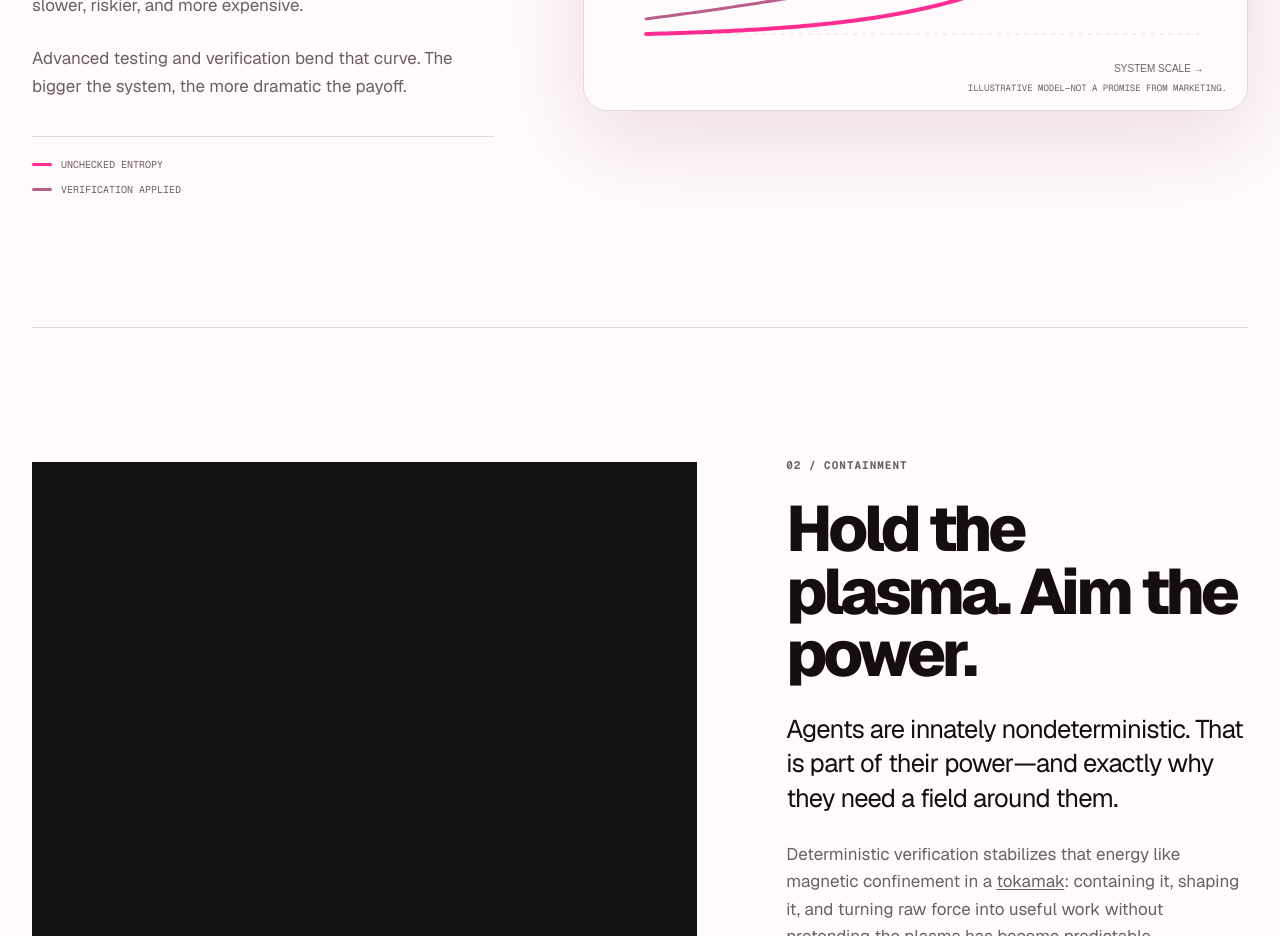
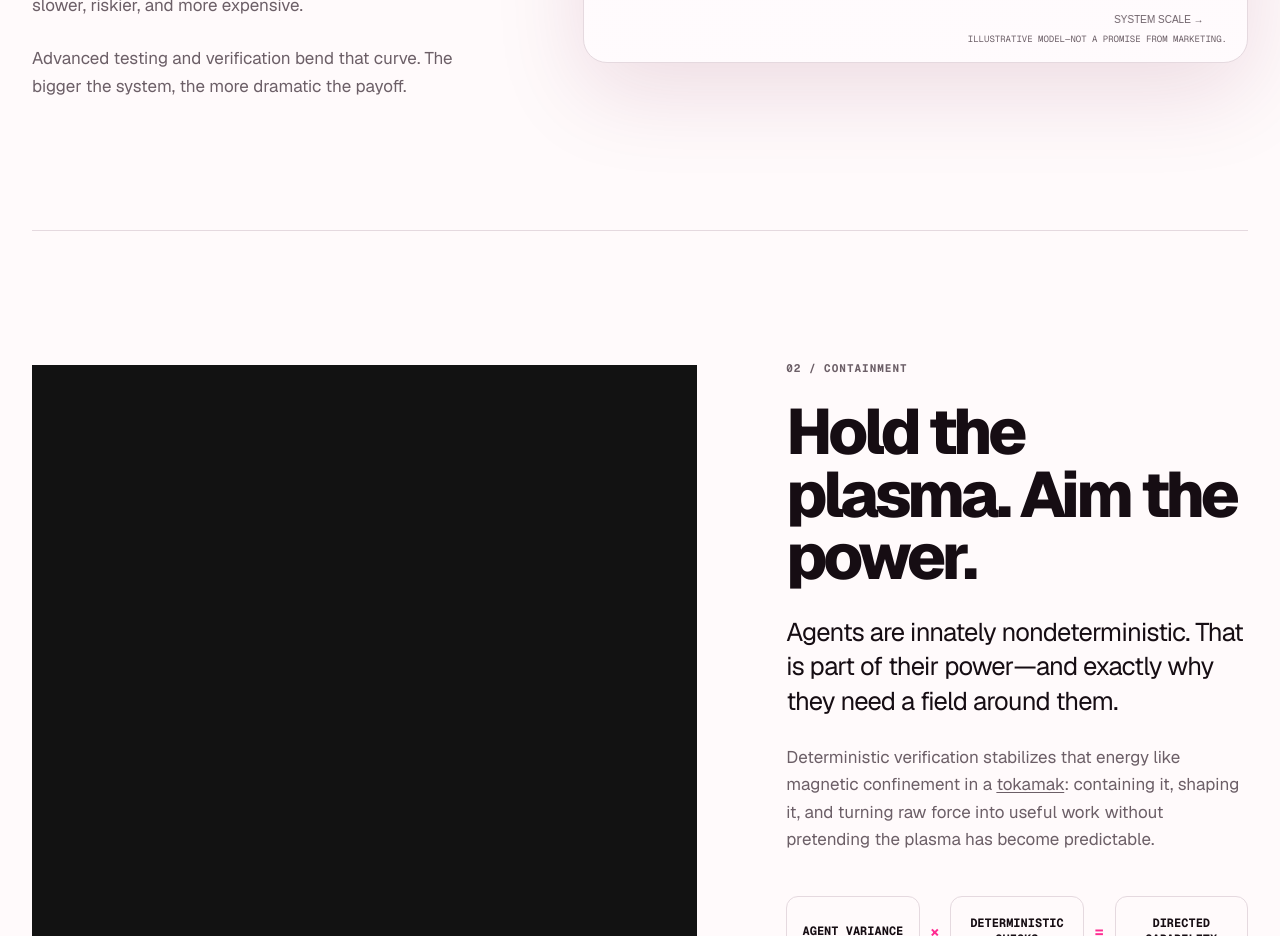
Before and after one commit to mutating/site, a Next.js app: page / in a window 1280 px wide. Shown: the part 1460-2396 px from the top of the page. Built offline with nearby package versions, Linux system fonts and the light colour scheme.

Commit message:
Remove duplicate complexity legend

```diff
--- a/app/globals.css
+++ b/app/globals.css
@@ -1086,38 +1086,6 @@ a.section-index:focus-visible {
   line-height: 1.62;
 }
 
-.chart-key {
-  margin-top: 36px;
-  padding-top: 20px;
-  border-top: 1px solid var(--line);
-  display: grid;
-  gap: 10px;
-  font-family: var(--font-geist-mono), monospace;
-  font-size: 10px;
-  color: var(--ink-muted);
-  text-transform: uppercase;
-}
-
-.chart-key span {
-  display: flex;
-  align-items: center;
-  gap: 9px;
-}
-
-.chart-key i {
-  width: 20px;
-  height: 3px;
-  border-radius: 9px;
-}
-
-.chart-key__hot {
-  background: var(--hot);
-}
-
-.chart-key__soft {
-  background: var(--hot-soft);
-}
-
 .chart-panel {
   position: relative;
   min-width: 0;
--- a/app/page.tsx
+++ b/app/page.tsx
@@ -1371,10 +1371,6 @@ export default function Home() {
           <p>
             Advanced testing and verification bend that curve. The bigger the system, the more dramatic the payoff.
           </p>
-          <div className="chart-key">
-            <span><i className="chart-key__hot" /> Unchecked entropy</span>
-            <span><i className="chart-key__soft" /> Verification applied</span>
-          </div>
         </div>
         <div className="chart-panel">
           <div className="chart-panel__header">
```
Also changed, not shown: 1 other file (tests, documents, lock files or other folders).
